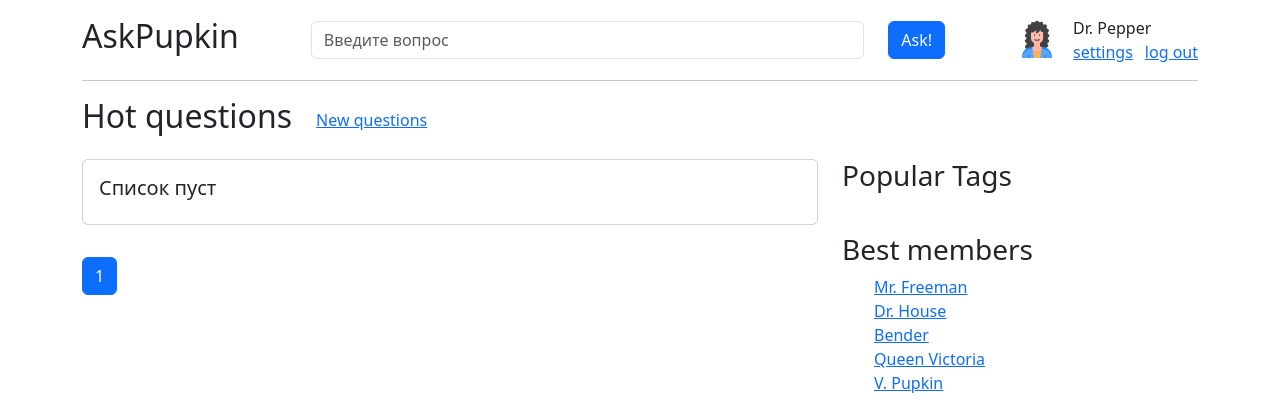
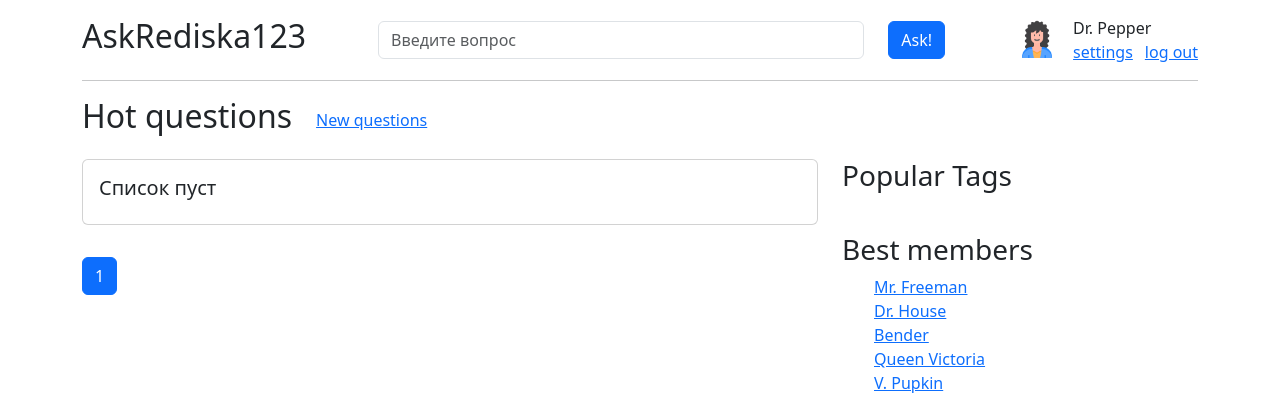
Before and after one commit to rediska123/tp_web1, a Django app: page /hot in a window 1280 px wide. Shown: the top 420 px of the page. Run offline with Django 5.2, Linux system fonts and the light colour scheme; data that the repository does not hold is empty.

Commit message:
AskRediska123

```diff
--- a/ask_rediska123/templates/base.html
+++ b/ask_rediska123/templates/base.html
@@ -17,7 +17,7 @@
         <!-- "AskPupkin" и строка поиска одинакова для всех страниц -->
         <div class="row align-items-center">
             <div class="col-md-auto">
-                <a class="navbar-brand" href={% url "new_questions" %}><h2>AskPupkin</h2></a>
+                <a class="navbar-brand" href={% url "new_questions" %}><h2>AskRediska123</h2></a>
             </div>
             <div class="col mx-5">
                 <form class="row">
```
